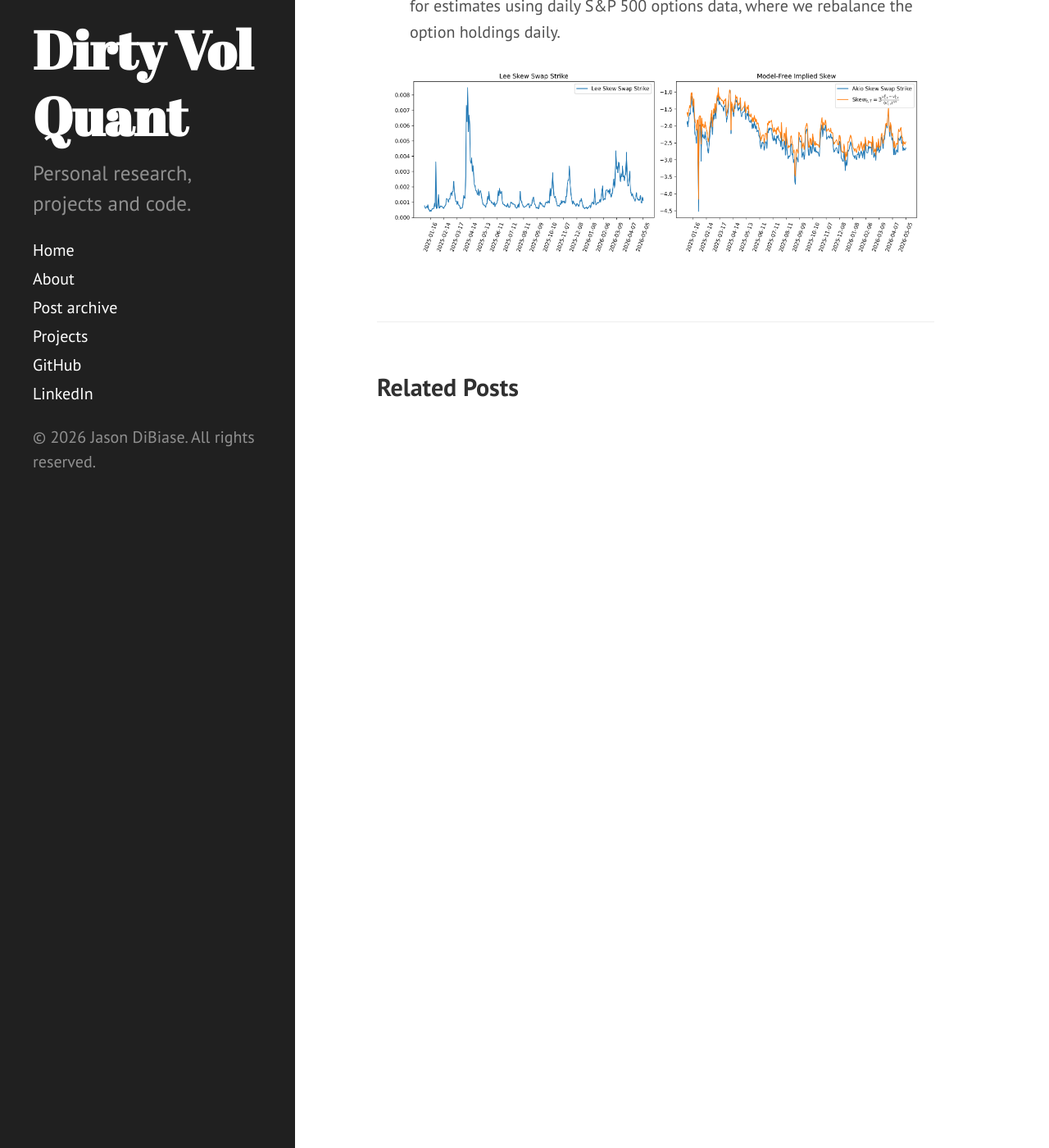
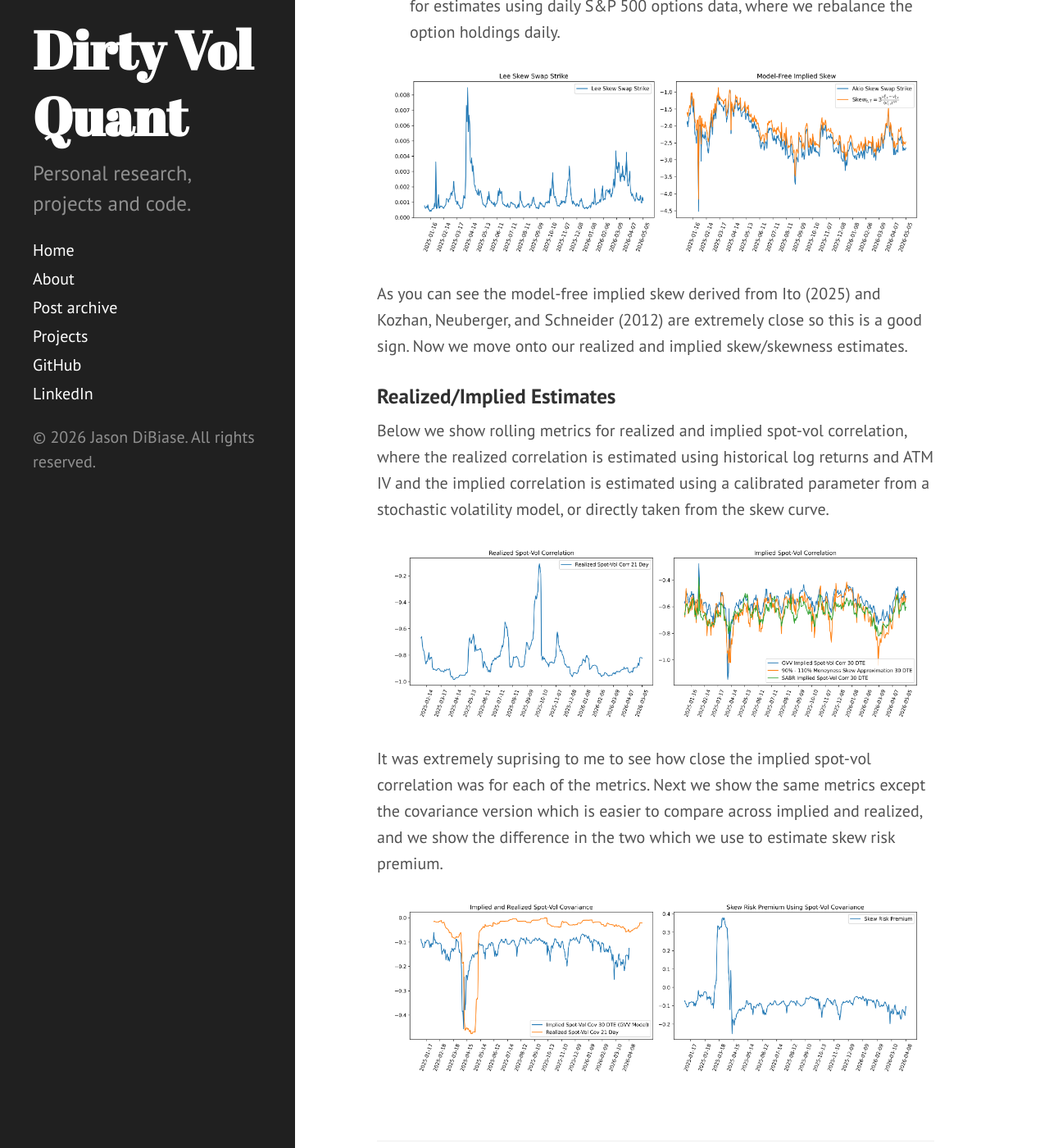
Before and after one commit to dibiasej/dibiasej.github.io, a Jekyll site: the page built from _posts/2026-05-24-Volatility-Surface-Risk-Premiums.md, in a window 1280 px wide and 1400 px high, scrolled down 6480 px. Shown: the whole window at 82% size. Built offline with Jekyll 4.4.1, drawn with Linux system fonts in a browser that asks for light colours; Markdown is read by kramdown in place of the engine named in the settings.

Commit message:
added spot vol pics

```diff
--- a/_posts/2026-05-24-Volatility-Surface-Risk-Premiums.md
+++ b/_posts/2026-05-24-Volatility-Surface-Risk-Premiums.md
@@ -228,4 +228,16 @@ I think it is worth pausing briefly to clarify the fixed leg of a skew swap. Abo
 
   I know this is a whole lot of math but each formula really is just a different weighting of OTM puts and calls. You can look on my github under py_op to see how I coded these. Below we show how these look plotted over time for estimates using daily S&P 500 options data, where we rebalance the option holdings daily.
 
-![Skew Risk Premium](/assets/images/skew_swap_strikes-2026-05-25.png)
+![Skew Swap Fixed Legs](/assets/images/skew_swap_strikes-2026-05-25.png)
+
+As you can see the model-free implied skew derived from Ito (2025) and Kozhan, Neuberger, and Schneider (2012) are extremely close so this is a good sign. Now we move onto our realized and implied skew/skewness estimates.
+
+### Realized/Implied Estimates
+
+Below we show rolling metrics for realized and implied spot-vol correlation, where the realized correlation is estimated using historical log returns and ATM IV and the implied correlation is estimated using a calibrated parameter from a stochastic volatility model, or directly taken from the skew curve.
+
+![Spot Vol Correlations](/assets/images/spot_vol_correlations-2026-05-25.png)
+
+It was extremely suprising to me to see how close the implied spot-vol correlation was for each of the metrics. Next we show the same metrics except the covariance version which is easier to compare across implied and realized, and we show the difference in the two which we use to estimate skew risk premium.
+
+![Spot Vol Covariances](/assets/images/spot_vol_covariance_skew_risk_premium-2026-05-25.png)
```
Also changed, not shown: assets/images/spot_vol_correlations-2026-05-25.png (added), assets/images/spot_vol_correlations.png (added), assets/images/spot_vol_covariance_skew_risk_premium-2026-05-25.png (added).
